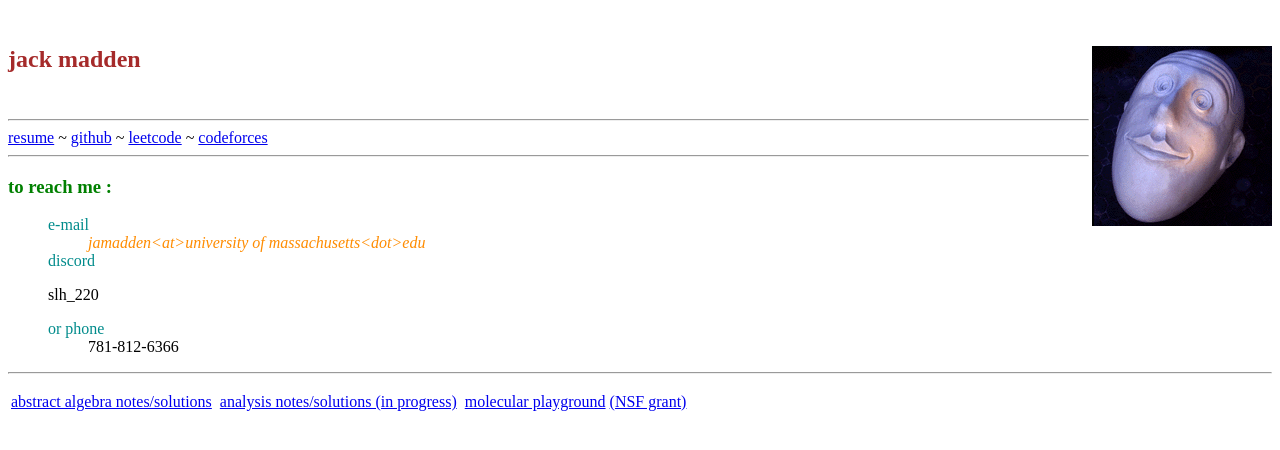
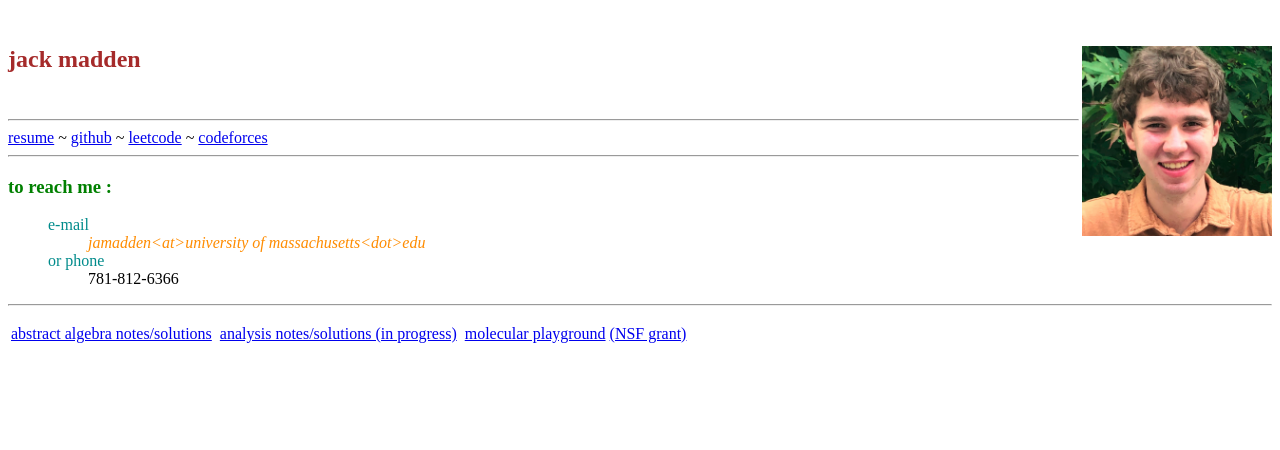
Before and after one commit to jmadden12/jmadden12.github.io, a plain HTML site: page index.html in a window 1280 px wide. Drawn offline with Linux system fonts and the light colour scheme.

Commit message:
Update 2

```diff
--- a/index.html
+++ b/index.html
@@ -15,7 +15,7 @@ em {color: darkorange}
 
 <h2>
       jack madden
-<img src="index_files/face.gif" alt="[image of]" align="right">
+<img src="picture.jpeg" style="width: 15%; height:auto;"alt="[image of]" align="right">
 </a></h2>
 
 <br>
@@ -32,8 +32,6 @@ em {color: darkorange}
     <dt> <r>e-mail</r>
     </dt><dd> <em>jamadden&lt;at&gt;university of massachusetts&lt;dot&gt;edu</em>
     </dd><dt>
-    <r>discord</r>
-    <p>slh_220</p>
     </dd><dt> <r>or phone</r>
     </dt><dd> 781-812-6366
     </dd></dl>
```
Also changed, not shown: picture.jpeg (added).
